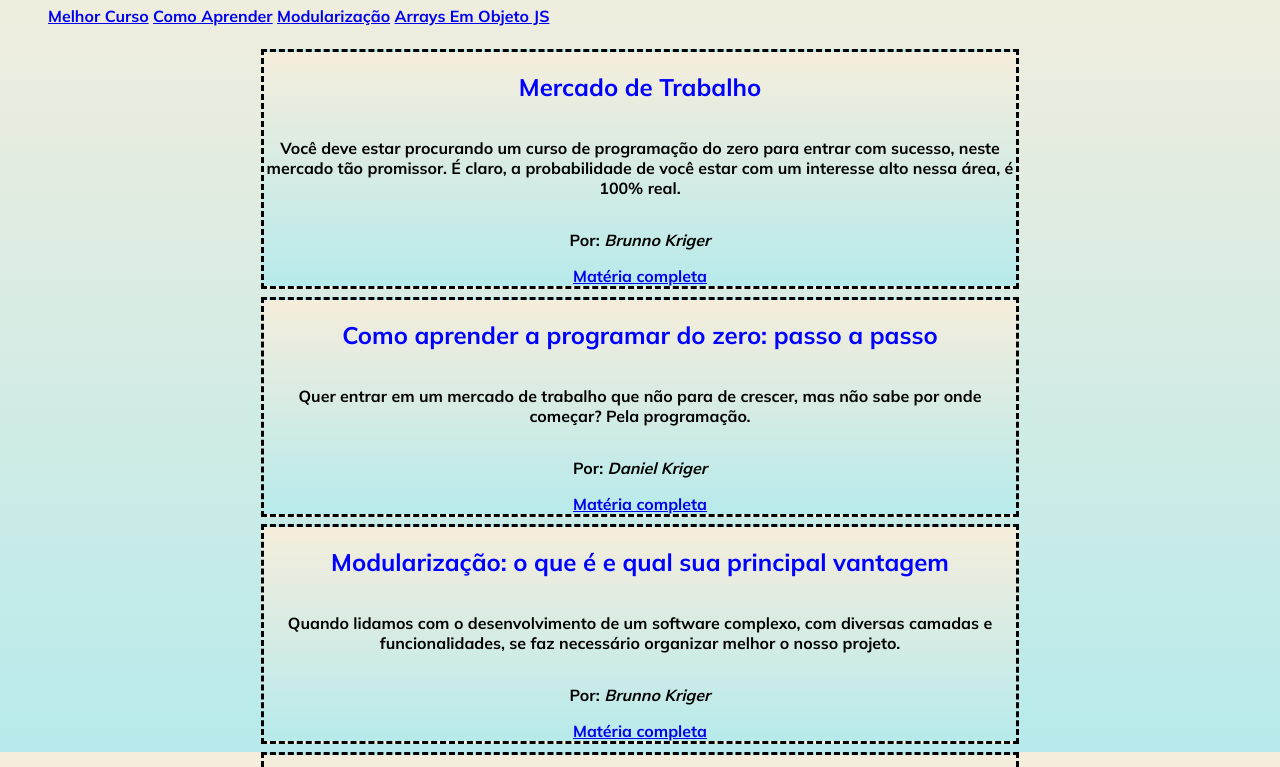
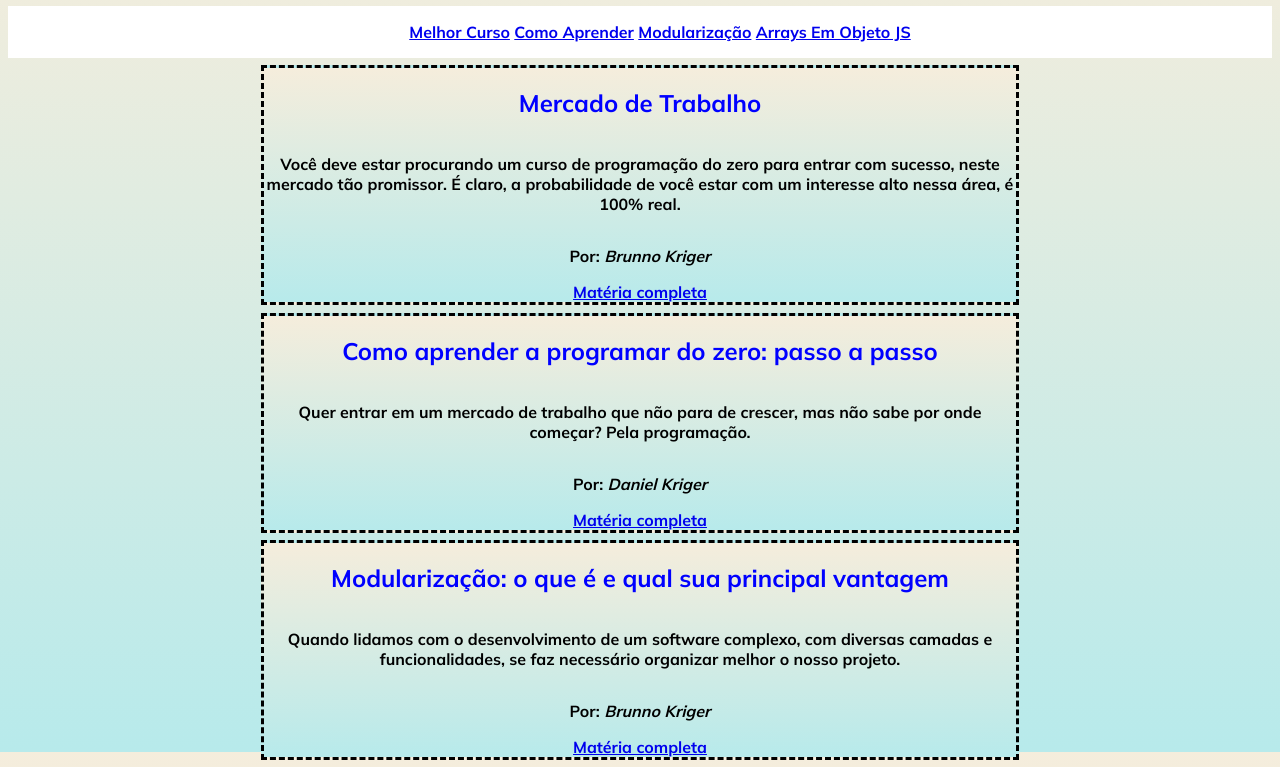
Before and after one commit to dzappelini/CSS, a plain HTML site: page m1-entrega-estilizando-blog-kenzie-dzappelini/index.html in a window 1280 px wide. Shown: the part 77-844 px from the top of the page. Drawn offline with Linux system fonts and the light colour scheme.

Commit message:
arrumado menu nav

```diff
--- a/m1-entrega-estilizando-blog-kenzie-dzappelini/style.css
+++ b/m1-entrega-estilizando-blog-kenzie-dzappelini/style.css
@@ -14,6 +14,12 @@ body {
 h1 {
     text-align: center;
     color: blue;
+}
+
+nav {
+    background-color: white;
+    display: flex;
+    justify-content: center;
 }
 
 h2 {
```
